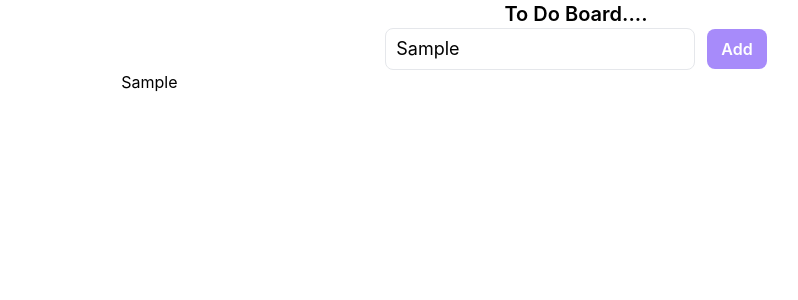
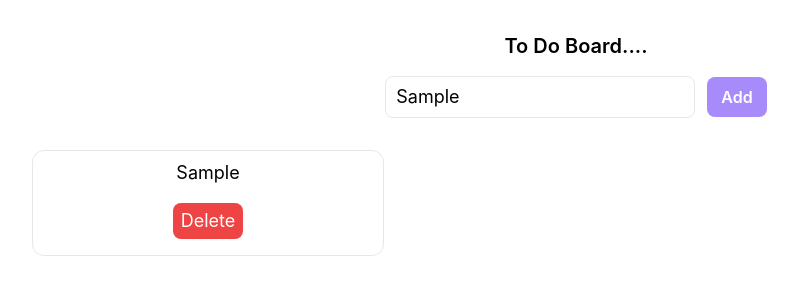
Before and after one commit to kenpopaul/test-app, a React (Create React App) app: page / in a window 1280 px wide. Both pictures are taken after typing "Sample" into the empty fields and a click on the button "Add". Shown: the top 300 px of the page, without its empty margins (64-862 px from the left). Built offline with nearby package versions, Linux system fonts and the light colour scheme.

Commit message:
Delete Button added

```diff
--- a/src/App.js
+++ b/src/App.js
@@ -5,23 +5,24 @@ import Input from "./components/Input";
 function App() {
   const [taskList, setTaskList] = useState([]);
 
-console.log(taskList);
-
   return (
-    <>
-    <div className="flex flex-col items-center justify-center">
+    <div className="px-12">
+    <div className="flex flex-col items-center justify-center py-8 gap-4">
       <h1 className="text-xl font-semibold">To Do Board....</h1>
       <Input taskList={taskList} setTaskList={setTaskList}/>
       </div>
-      <div className="grid grid-cols-3">
+      <div className="flex flex-col gap-4 sm:grid sm:grid-cols-3 px-4 sm:px-8 md:px-10 lg:px-12">
         {taskList.map((task, index)=>
         <Board
           key={index}
+          index={index}
           task={task}
+          taskList={taskList}
+          setTaskList={setTaskList}
         />
         )}
-    </div>
-    </>
+      </div>
+      </div>
   );
 }
 
--- a/src/components/board.jsx
+++ b/src/components/board.jsx
@@ -1,8 +1,22 @@
-const Board = ({task}) => {
+const Board = ({task, index, taskList, setTaskList  }) => {
+
+    const handleDelete = () => {
+        let removeIndex = taskList.indexOf(task);
+        taskList.splice(removeIndex, 1);
+        setTaskList((currentTasks => currentTasks.filter(todo => index === removeIndex)))
+    }
+
     return(
         <>
-            <div className="flex flex-col items-center justify-center flexborder">
+            <div className="max-w-md rounded-xl flex flex-col items-center justify-start border text-center text-lg pt-2 pb-4 px-4 md:px-6">
                 <p>{task}</p>
+                <button
+                className="bg-red-500 text-white rounded-lg py-1 px-2 mt-4"
+                onClick={handleDelete}
+                >
+                    Delete
+                </button>
+
             </div>
         </>
     )
```
